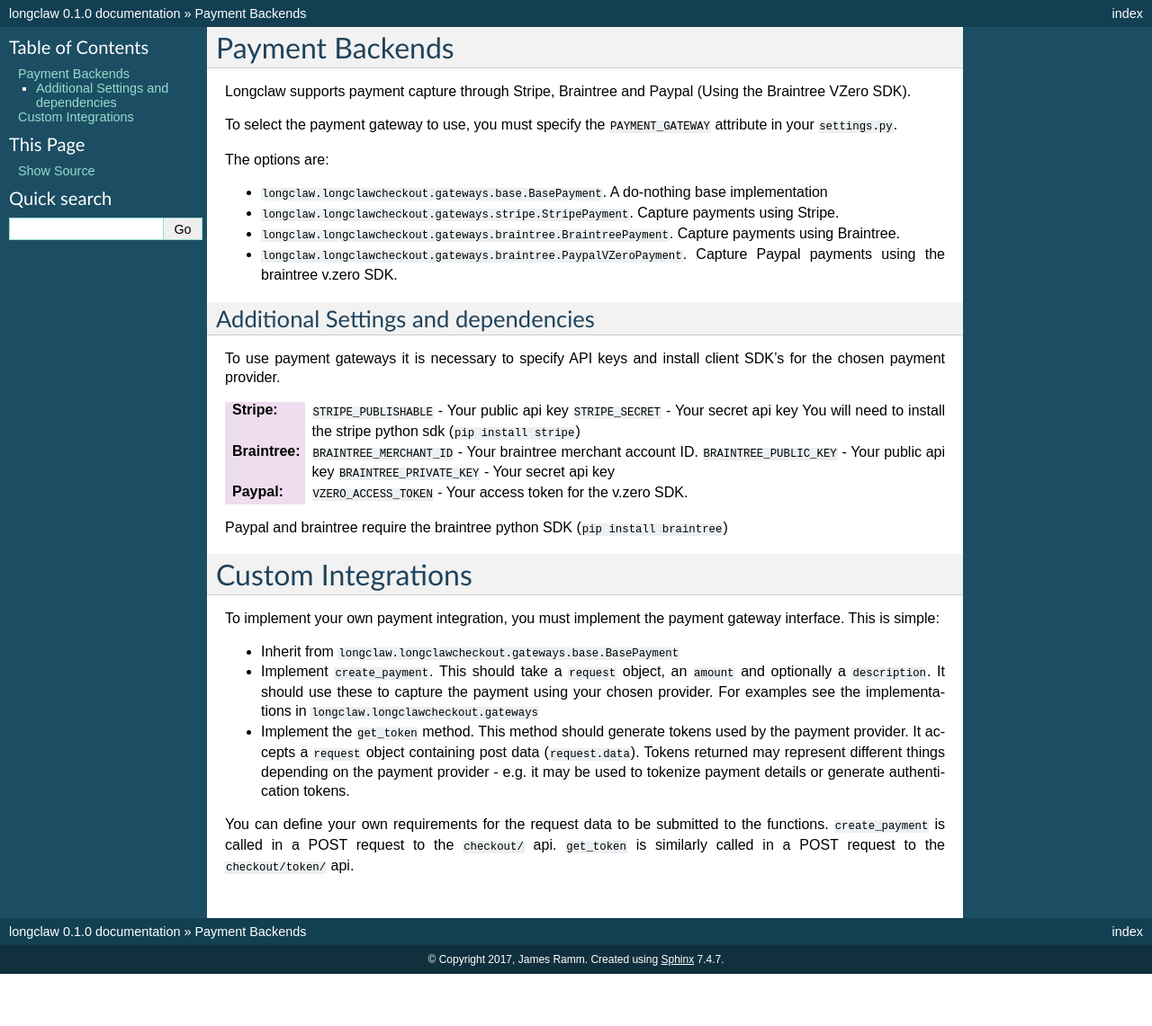
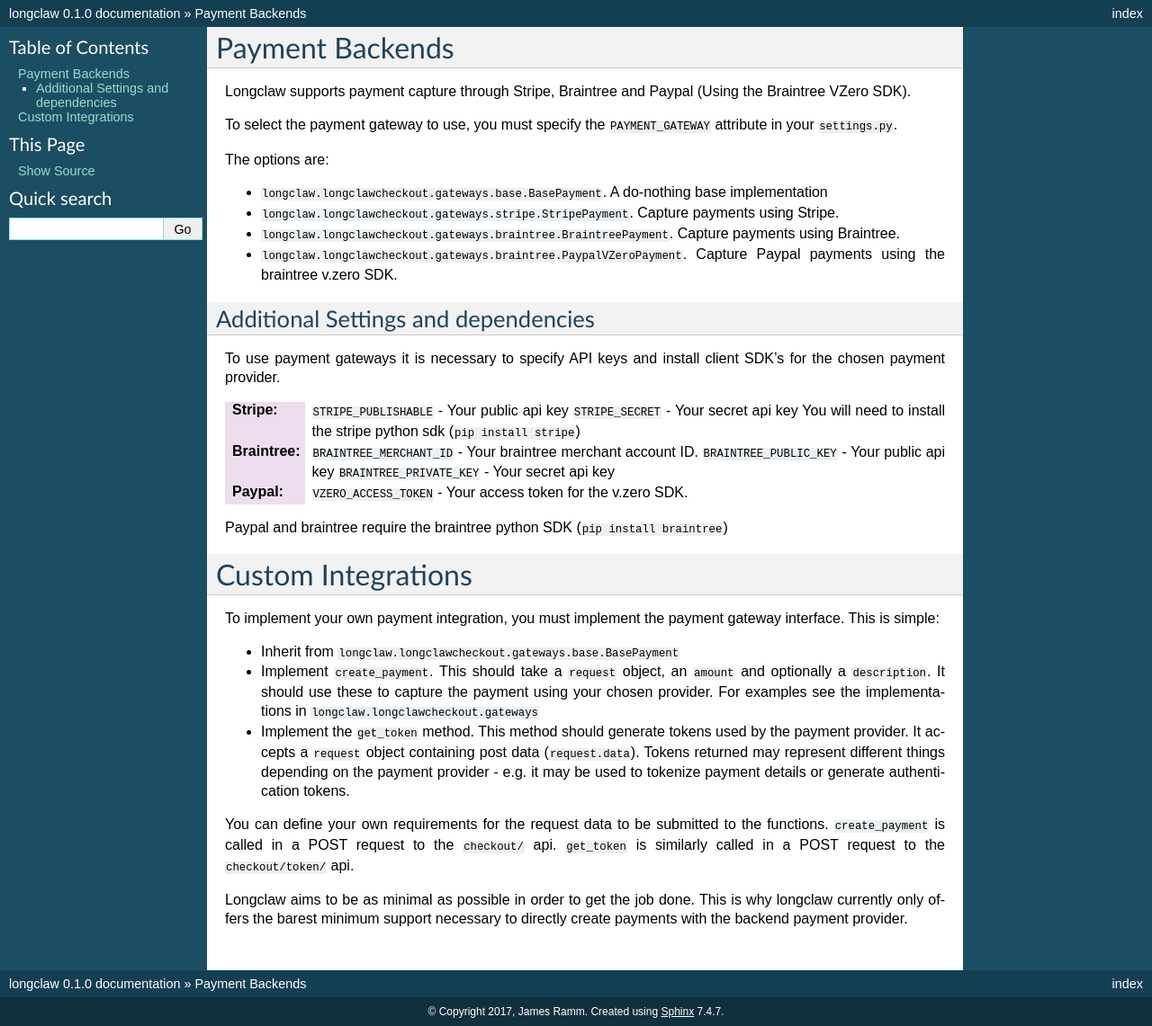
Before and after one commit to longclawshop/longclaw, a Sphinx documentation site: the page built from docs/usage/payments.rst, in a window 1280 px wide. Shown: the whole page at 90% size. Built offline with Sphinx 7.4.7, drawn with Linux system fonts in a browser that asks for light colours; before the commit the page ends 1083 px from its top, so only the background shows below that.

Commit message:
Fixes #29

```diff
--- a/docs/usage/payments.rst
+++ b/docs/usage/payments.rst
@@ -54,3 +54,6 @@ To implement your own payment integration, you must implement the payment gatewa
 You can define your own requirements for the request data to be submitted to the functions.
 ``create_payment`` is called in a POST request to the ``checkout/`` api. ``get_token`` is similarly called
 in a POST request to the ``checkout/token/`` api.
+
+Longclaw aims to be as minimal as possible in order to get the job done. This is why longclaw currently only offers the barest minimum
+support necessary to directly create payments with the backend payment provider.
```
